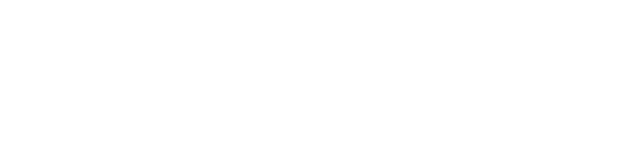
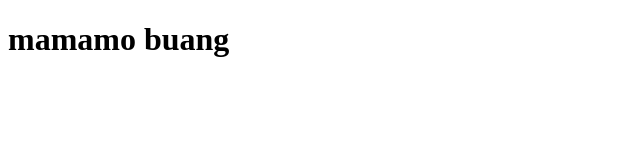
Before and after one commit to Alderesu/wdd131, a plain HTML site: page index.html in a window 1280 px wide. Shown: the whole page, without its empty margins (0-640 px from the left). Drawn offline with Linux system fonts and the light colour scheme.

Commit message:
initial commit

```diff
--- a/index.html
+++ b/index.html
@@ -6,6 +6,6 @@
     <title>wdd131asds</title>
 </head>
 <body>
-
+    <h1>mamamo buang</h1>
 </body>
 </html>
```
